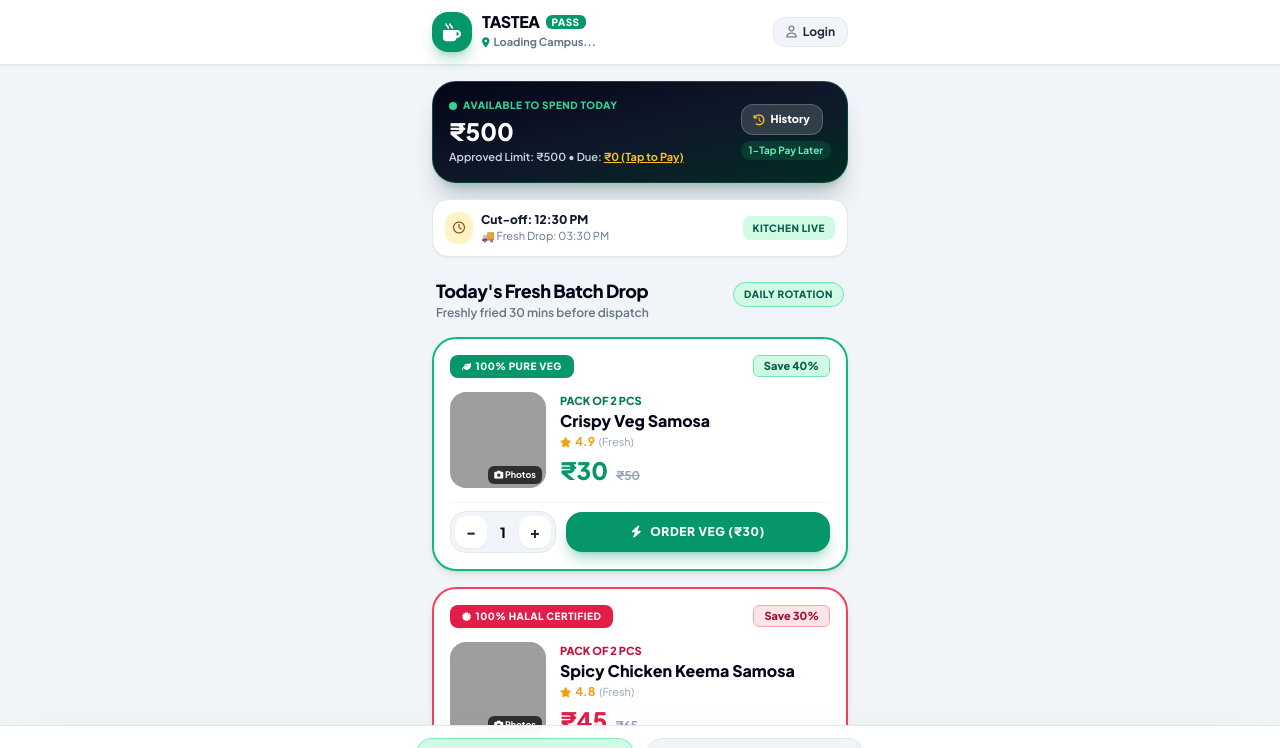
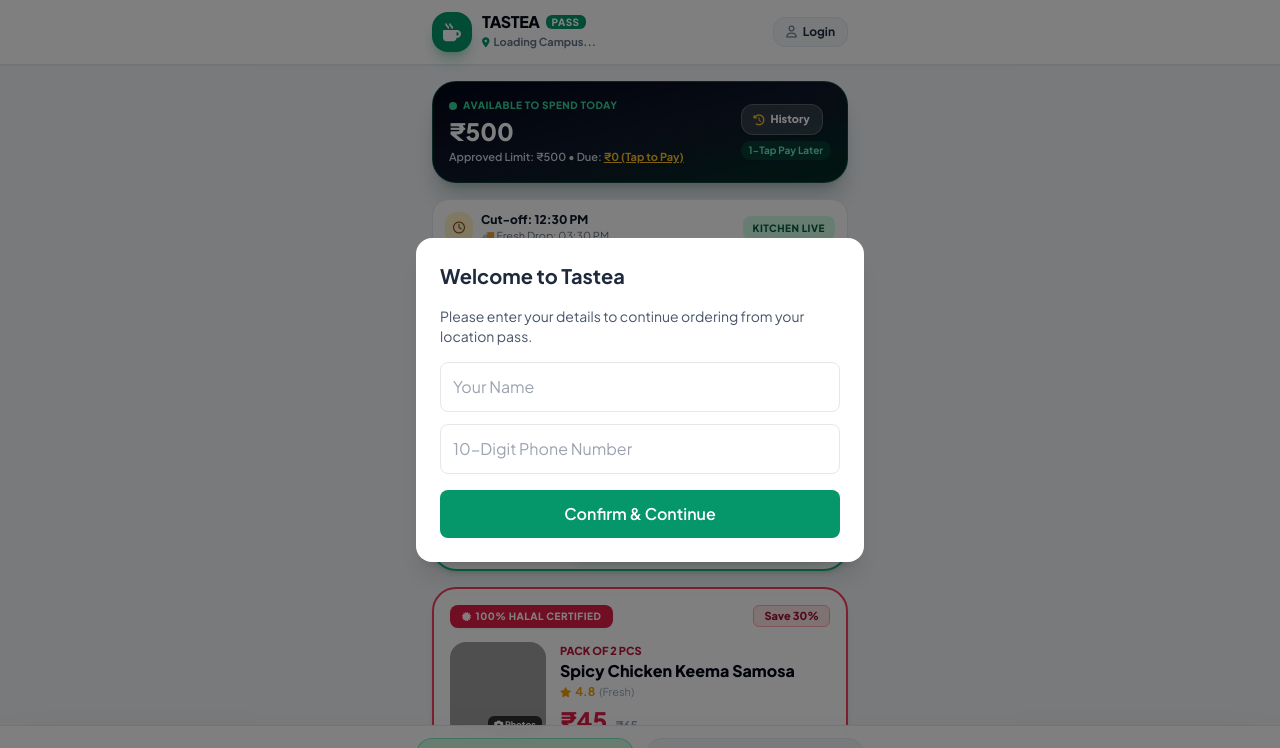
Before and after one commit to tasteafoodandbeverage-ops/tastea-food-and-snacks, a plain HTML site: page index.html in a window 1280 px wide. Shown: the top 748 px of the page. Drawn offline with nearby package versions, Linux system fonts and the light colour scheme; grey boxes are pictures that could not be loaded.

Commit message:
Clean up and fix login modal and script placement

```diff
--- a/index.html
+++ b/index.html
@@ -1440,6 +1440,8 @@
         }
     });
 </script>
+        </script>
+        <!-- Login Modal Structure -->
 <div id="login-modal" class="hidden fixed inset-0 z-50 flex items-center justify-center bg-black bg-opacity-50">
     <div class="bg-white rounded-2xl p-6 w-11/12 max-w-md shadow-xl">
         <h2 class="text-xl font-bold mb-4 text-slate-800">Welcome to Tastea</h2>
@@ -1449,6 +1451,19 @@
         <button onclick="saveLoginDetails()" class="w-full bg-emerald-600 text-white p-3 rounded-lg font-semibold">Confirm & Continue</button>
     </div>
 </div>
+
+<script>
+    document.addEventListener("DOMContentLoaded", function() {
+        const savedUser = localStorage.getItem("tastea_user");
+        if (savedUser) {
+            window.currentUser = JSON.parse(savedUser);
+        } else {
+            const loginModal = document.getElementById("login-modal");
+            if (loginModal) {
+                loginModal.classList.remove("hidden");
+            }
+        }
+    });
 </script>
   </body>
 </html>
```
Lines whose indentation alone changed are shown as unchanged.
